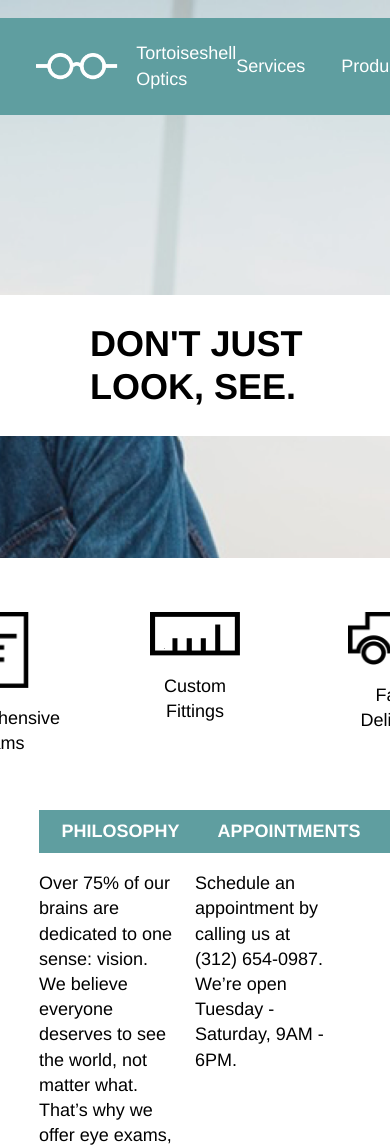
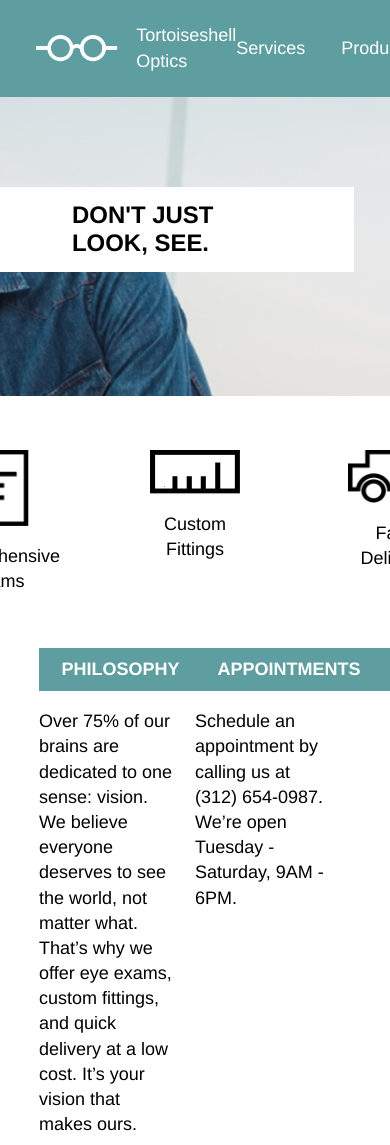
Before and after one commit to riccis2/TortoiseshellOptics, a plain HTML site: page index.html in a window 390 px wide. Shown: the top 1145 px of the page. Drawn offline with Linux system fonts and the light colour scheme.

Commit message:
Tablet and Desktop CSS complete.

```diff
--- a/resources/css/style.css
+++ b/resources/css/style.css
@@ -139,3 +139,26 @@ footer img{
   margin-left: 2rem;
   margin-right: 1rem;
 }
+
+/* -------------------------@media queries------------------------- */
+
+@media only screen and (max-width: 1024px){
+  header{
+    height: 22rem;
+    padding: 0;
+  }
+
+  .container{
+    max-width: 100%;
+  }
+
+  .banner{
+    padding: 0.75rem 4rem;
+    margin-top: 5rem;
+    margin-right: 2rem;
+  }
+
+  .banner h1{
+    font-size: 1.33rem;
+  }
+}
```
